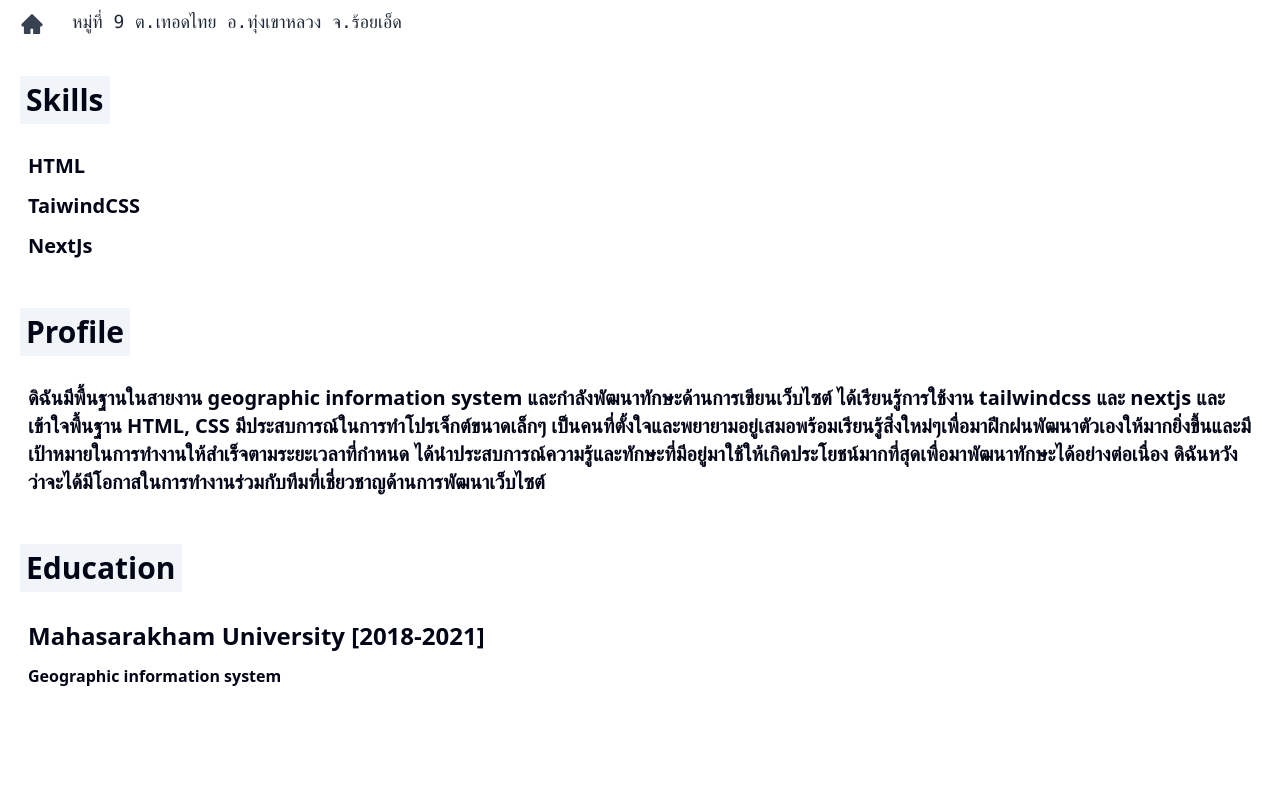
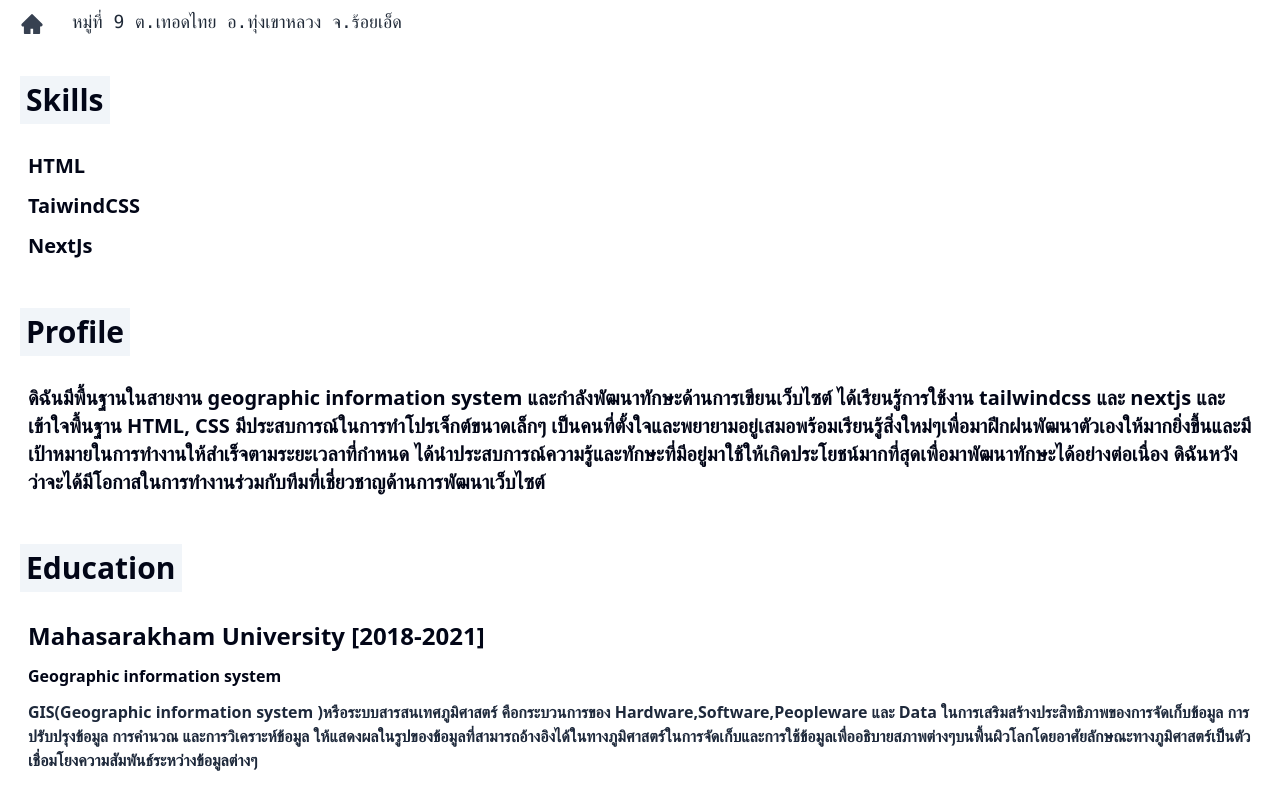
Before and after one commit to pampamz/pamm, a Next.js app: page / in a window 1280 px wide. Shown: the part 216-1016 px from the top of the page. Before the commit the page ends 944 px from the top, so only its background shows below. Built offline with nearby package versions, Linux system fonts and the light colour scheme.

Commit message:
Geographic information system

```diff
--- a/components/education/education.tsx
+++ b/components/education/education.tsx
@@ -12,7 +12,7 @@ const Education: React.FC<EducationProps> = ({  }) => {
         <div className="flex flex-col gap-3 p-2">
           <div className=" text-2xl font-bold text-slate-950">Mahasarakham University [2018-2021]</div>
           <div className=" text-1xl font-bold text-slate-950">Geographic information system</div>
-          <div className=" text-xl font-bold text-slate-950"></div>
+          <div className=" text-gl font-bold text-slate-800">GIS(Geographic information system )หรือระบบสารสนเทศภูมิศาสตร์ คือกระบวนการของ Hardware,Software,Peopleware และ Data ในการเสริมสร้างประสิทธิภาพของการจัดเก็บข้อมูล การปรับปรุงข้อมูล การคำนวณ และการวิเคราะห์ข้อมูล ให้แสดงผลในรูปของข้อมูลที่สามารถอ้างอิงได้ในทางภูมิศาสตร์ในการจัดเก็บและการใช้ข้อมูลเพื่ออธิบายสภาพต่างๆบนพื้นผิวโลกโดยอาศัยลักษณะทางภูมิศาสตร์เป็นตัวเชื่อมโยงความสัมพันธ์ระหว่างข้อมูลต่างๆ </div>
           </div>
           </div>
     </>
```
